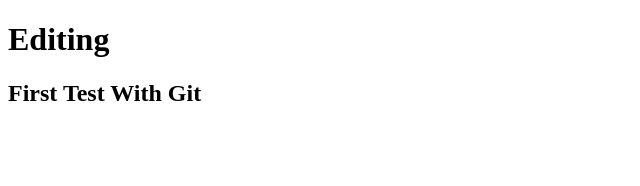
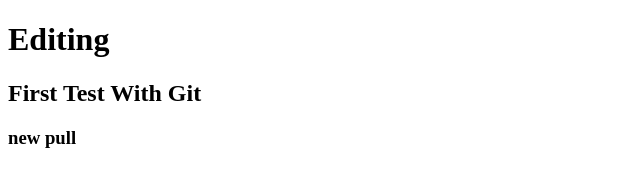
Before and after one commit to azizsheq/test-one, a plain HTML site: page index.html in a window 1280 px wide. Shown: the full height of the page, 0-640 px from the left. Drawn offline with Linux system fonts and the light colour scheme.

Commit message:
Update index.html

```diff
--- a/index.html
+++ b/index.html
@@ -8,5 +8,6 @@
 <body>
     <h1>Editing </h1>
     <h2>First Test With Git</h2>
+    <h3>new pull</h3>
 </body>
 </html>
```
